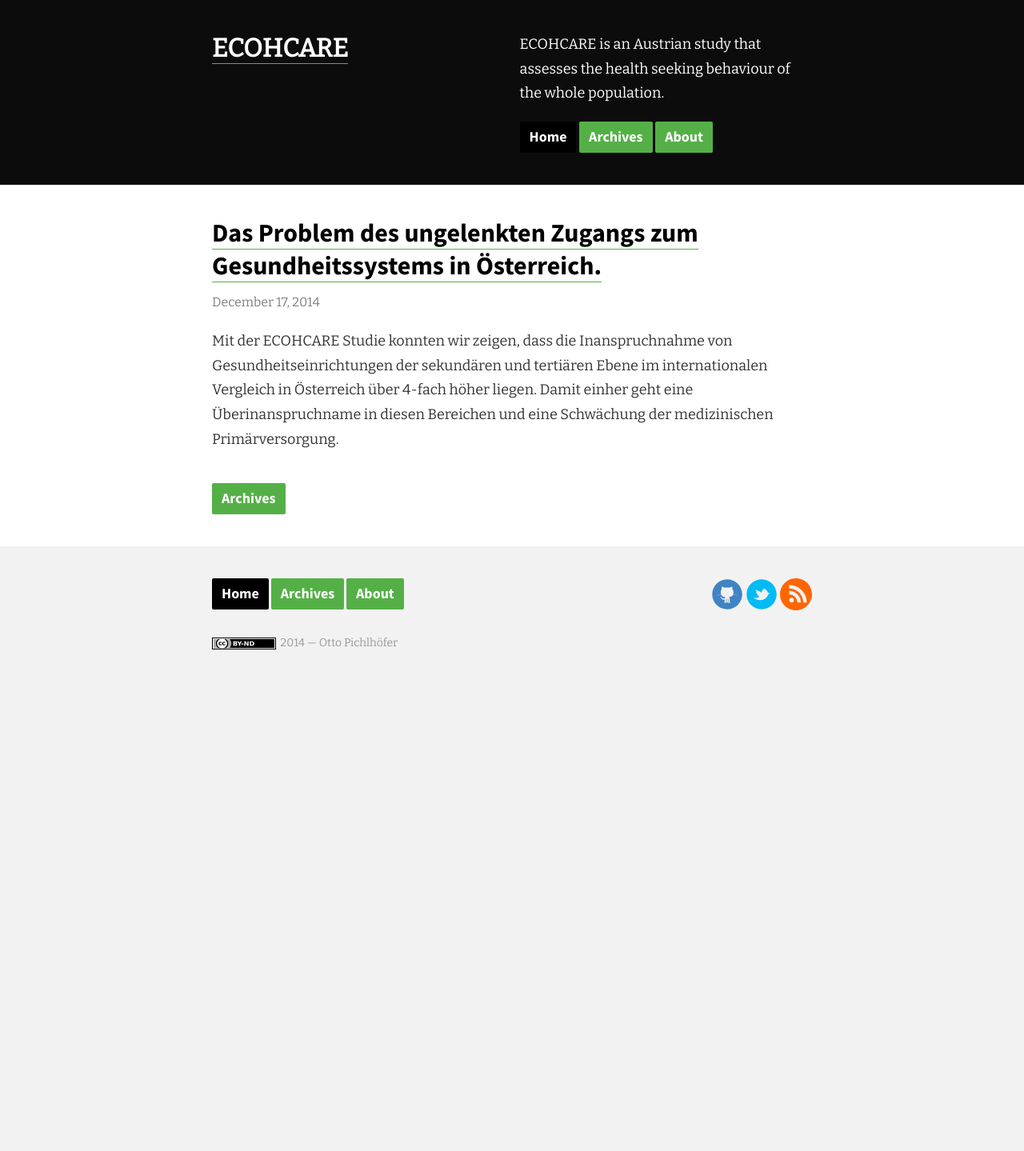
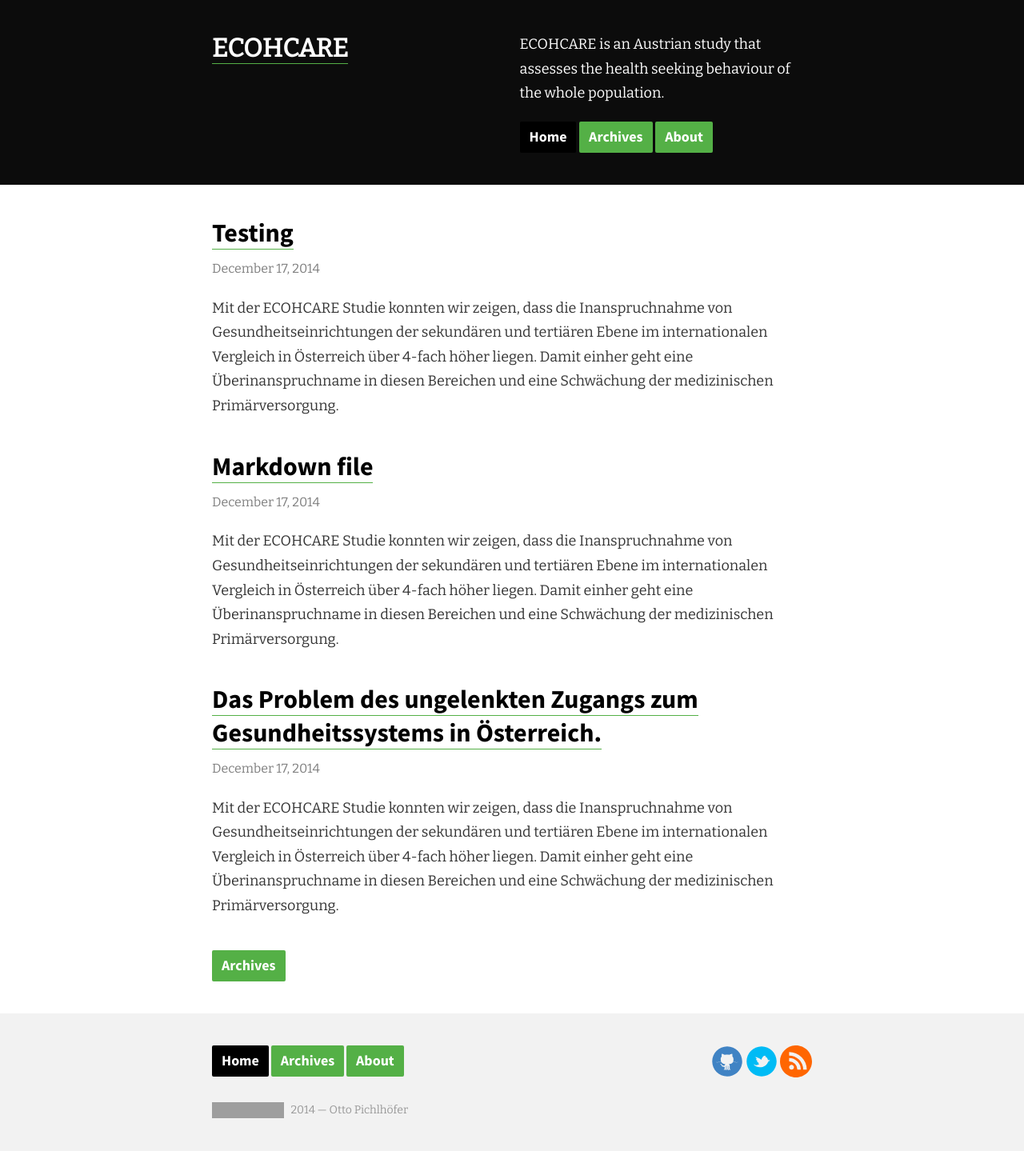
Before and after one commit to ottopichlhoefer/ECOHCARE, a Jekyll site: the page built from index.md, in a window 1280 px wide. Shown: the whole page at 80% size. Built offline with Jekyll 4.4.1, drawn with Linux system fonts in a browser that asks for light colours; before the commit the page ends 900 px from its top, so only the background shows below that; grey boxes are pictures that could not be loaded.

Commit message:
changed license (ala PeerJ)

```diff
--- a/_config.yml
+++ b/_config.yml
@@ -12,6 +12,7 @@
 # build config
 # server: true
 # auto: true
+# markdown: kramdown kann keine Fussnoten
 markdown: kramdown
 
 # RSS
--- a/_includes/footer.html
+++ b/_includes/footer.html
@@ -20,7 +20,11 @@
     <div class="row-fluid">
       <div class="span12">
         <p>{{ site.disclaimer }}</p>
-        <p> <a href="http://creativecommons.org/licenses/by-nd/3.0/" target=_blank><img src="/img/by-nd.svg" alt="CC BY-ND 3.0"></a>&nbsp; 2014  —  {{ site.author }}</p>
+        <p>
+	  <!-- <a href="http://creativecommons.org/licenses/by-nd/3.0/" target=_blank><img src="/img/by-nd.svg" alt="CC BY-ND 3.0">	  </a> -->
+	  <a rel="license" href="http://creativecommons.org/licenses/by/4.0/"><img alt="Creative Commons License" style="border-width:0" src="https://i.creativecommons.org/l/by/4.0/88x31.png" />
+	  </a>
+	  &nbsp; 2014  —  {{ site.author }}</p>
       </div>
     </div>
   </div>
--- /dev/null
+++ b/_posts/2014-12-17-test.md
@@ -0,0 +1,61 @@
+---
+layout: post
+title: Markdown file
+author: Otto Pichlhöfer
+desc: Mit der ECOHCARE Studie konnten wir zeigen, dass die Inanspruchnahme von Gesundheitseinrichtungen der sekundären und tertiären Ebene im internationalen Vergleich in Österreich über 4-fach höher liegen. Damit einher geht eine Überinanspruchname in diesen Bereichen und eine Schwächung der medizinischen Primärversorgung.
+
+permalink: /posts/2014-12-17-test.html
+---
+
+> org-export-backends is a variable defined in \`org.el&rsquo;.
+> Its value is
+> (s5 koma-letter freemind deck org odt md beamer latex icalendar html ascii)
+>
+> Original value was
+> (ascii html icalendar latex)
+
+# Documentation:
+
+List of export back-ends that should be always available.
+
+If a description starts with <C>, the file is not part of Emacs
+and loading it will require that you have downloaded and properly
+installed the Org mode distribution.
+
+Unlike to \`org-modules&rsquo;, libraries in this list will not be
+loaded along with Org, but only once the export framework is
+needed.
+
+This variable needs to be set before org.el is loaded.  If you
+need to make a change while Emacs is running, use the customize
+interface or run the following code, where VAL stands for the new
+value of the variable, after updating it:
+
+    (progn
+      (setq org-export--registered-backends
+            (org-remove-if-not
+             (lambda (backend)
+               (let ((name (org-export-backend-name backend)))
+                 (or (memq name val)
+                     (catch 'parentp
+                       (dolist (b val)
+                         (and (org-export-derived-backend-p b name)
+                              (throw 'parentp t)))))))
+             org-export--registered-backends))
+      (let ((new-list (mapcar 'org-export-backend-name
+                              org-export--registered-backends)))
+        (dolist (backend val)
+          (cond
+           ((not (load (format "ox-%s" backend) t t))
+            (message "Problems while trying to load export back-end `%s'"
+                     backend))
+           ((not (memq backend new-list)) (push backend new-list))))
+        (set-default 'org-export-backends new-list)))
+
+Adding a back-end to this list will also pull the back-end it
+depends on, if any.
+
+You can customize this variable.
+
+This variable was introduced, or its default value was changed, in
+version 24.4 of Emacs.
--- /dev/null
+++ b/_posts/2014-12-17-test2.md
@@ -0,0 +1,20 @@
+---
+layout: post
+title: Testing
+author: Otto Pichlhöfer
+desc: Mit der ECOHCARE Studie konnten wir zeigen, dass die Inanspruchnahme von Gesundheitseinrichtungen der sekundären und tertiären Ebene im internationalen Vergleich in Österreich über 4-fach höher liegen. Damit einher geht eine Überinanspruchname in diesen Bereichen und eine Schwächung der medizinischen Primärversorgung.
+permalink: /posts/2014-12-17-test2.html
+---
+
+# Test
+
+Ein test
+
+    Dr.Otto Pichlhöfer
+    Arzt f. Allgemeinmedizin
+    Gerasdorferstrasse 332
+    A-1210 Wien
+    ÖSTERREICH
+    Tel.  +43 (1) 292 8950-710
+    Fax.  +43 (1) 292 8950-719
+    otto.pichlhoefer@nordrandklinik.at
```
